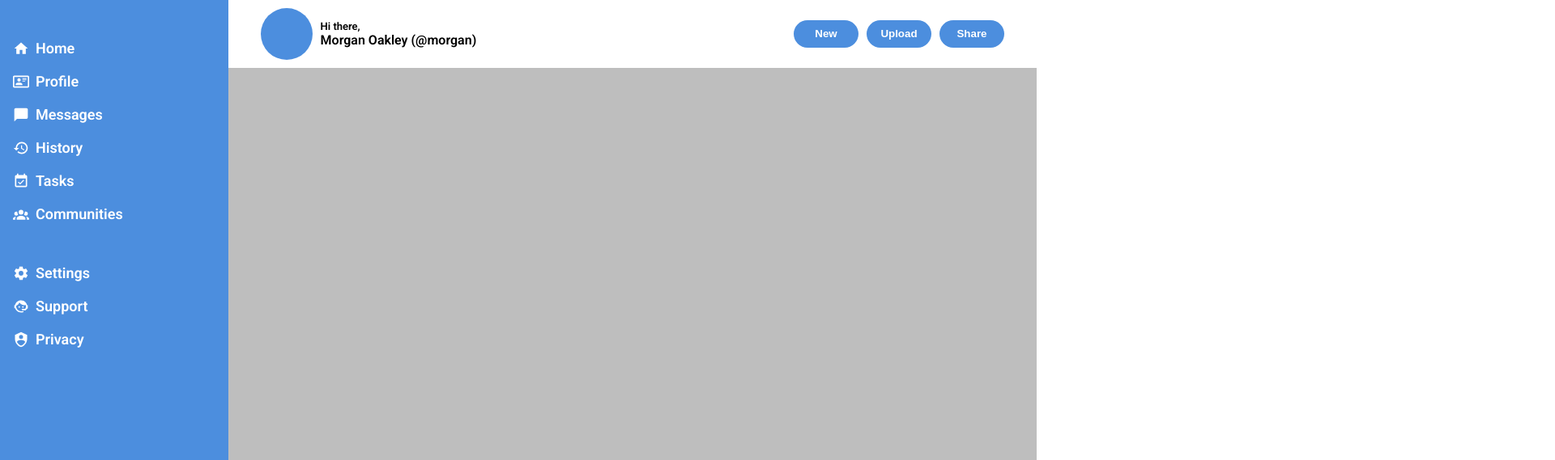
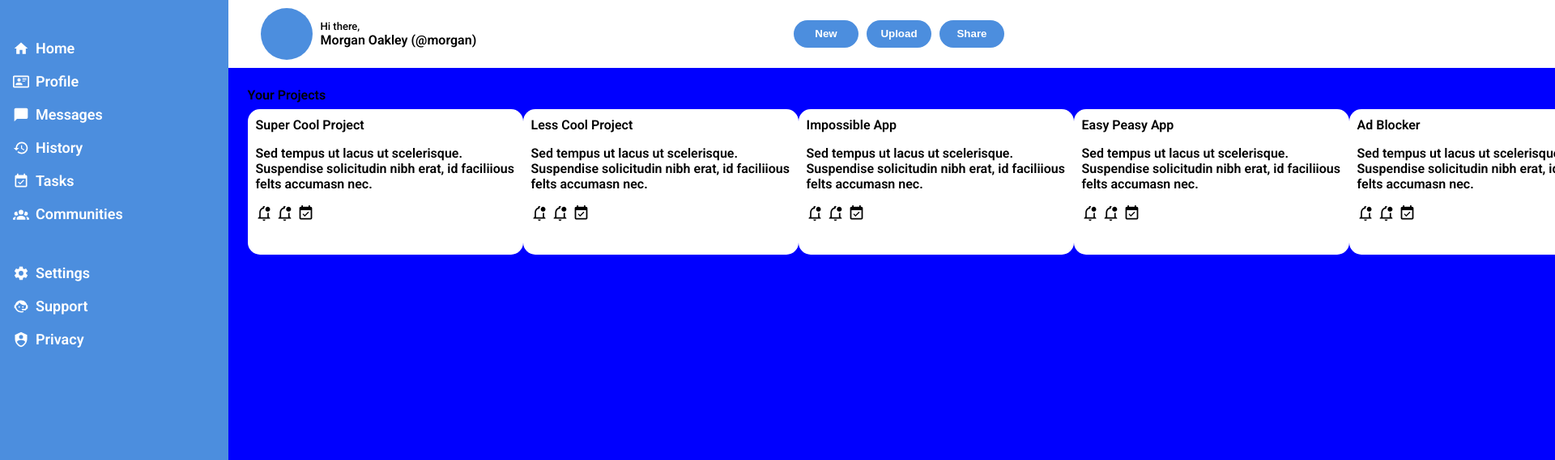
Before and after one commit to hrmp-1/admin-dashboard, a plain HTML site: page index.html in a window 1280 px wide. Shown: the part 47-616 px from the top of the page at 81% size, 1920 px wide, since content can reach past the window. Drawn offline with Linux system fonts and the light colour scheme.

Commit message:
Added some features

```diff
--- a/index.html
+++ b/index.html
@@ -86,7 +86,88 @@
                 </div>
             </div>
         </div>
-        <div class="main-elements"></div>
+        <div class="main-elements">
+            <div class="project-container">
+                <div>Your Projects</div>
+                <div class="project-flexbox">
+                    <div>
+                        <div class="card-text">
+                            <div>Super Cool Project</div>
+                            <p>Sed tempus ut lacus ut scelerisque. Suspendise solicitudin nibh erat, id faciliious felts accumasn nec.</p>
+                        </div>
+                        <div class="card-svg">
+                            <img src="./svg/bell-badge-outline.svg">
+                            <img src="./svg/bell-badge-outline.svg">
+                            <img src="./svg/calendar-check.svg">
+                        </div>
+                    </div>
+                    <div>
+                        <div class="card-text">
+                            <div>Less Cool Project</div>
+                            <p>Sed tempus ut lacus ut scelerisque. Suspendise solicitudin nibh erat, id faciliious felts accumasn nec.</p>
+                        </div>
+                        <div class="card-svg">
+                            <img src="./svg/bell-badge-outline.svg">
+                            <img src="./svg/bell-badge-outline.svg">
+                            <img src="./svg/calendar-check.svg">
+                        </div>
+                    </div>
+                    <div>
+                        <div class="card-text">
+                            <div>Impossible App</div>
+                            <p>Sed tempus ut lacus ut scelerisque. Suspendise solicitudin nibh erat, id faciliious felts accumasn nec.</p>
+                        </div>
+                        <div class="card-svg">
+                            <img src="./svg/bell-badge-outline.svg">
+                            <img src="./svg/bell-badge-outline.svg">
+                            <img src="./svg/calendar-check.svg">
+                        </div>
+                    </div>
+                    <div>
+                        <div class="card-text">
+                            <div>Easy Peasy App</div>
+                            <p>Sed tempus ut lacus ut scelerisque. Suspendise solicitudin nibh erat, id faciliious felts accumasn nec.</p>
+                        </div>
+                        <div class="card-svg">
+                            <img src="./svg/bell-badge-outline.svg">
+                            <img src="./svg/bell-badge-outline.svg">
+                            <img src="./svg/calendar-check.svg">
+                        </div>
+                    </div>
+                    <div>
+                        <div class="card-text">
+                            <div>Ad Blocker</div>
+                            <p>Sed tempus ut lacus ut scelerisque. Suspendise solicitudin nibh erat, id faciliious felts accumasn nec.</p>
+                        </div>
+                        <div class="card-svg">
+                            <img src="./svg/bell-badge-outline.svg">
+                            <img src="./svg/bell-badge-outline.svg">
+                            <img src="./svg/calendar-check.svg">
+                        </div>
+                    </div>
+                    <div>
+                        <div class="card-text">
+                            <div>Money Maker</div>
+                            <p>Sed tempus ut lacus ut scelerisque. Suspendise solicitudin nibh erat, id faciliious felts accumasn nec.</p>
+                        </div>
+                        <div class="card-svg">
+                            <img src="./svg/bell-badge-outline.svg">
+                            <img src="./svg/bell-badge-outline.svg">
+                            <img src="./svg/calendar-check.svg">
+                        </div>
+                    </div>
+                </div>
+                </div>
+            </div>
+            <div class="notification-container">
+                <div>
+                    <div>Announcements</div>
+                </div>
+                <div>
+                    <div>Trending</div>
+                </div>
+            </div>
+        </div>
     </div>
 </body>
 </html>
--- a/styles.css
+++ b/styles.css
@@ -132,6 +132,7 @@ body {
 
 #smaller-text {
     font-size: 13px;
+    font-weight: 500;
 }
 
 #header-button {
@@ -150,3 +151,45 @@ body {
     background-color: var(--blue);
     border-radius: 50%;
 }
+
+.main-elements {
+    display: flex;
+    height: 100vb;
+}
+
+.project-container {
+    flex: .75;
+    background-color: blue;
+    padding: 24px 24px 24px 24px;
+    display: flex;
+    flex-direction: column;
+    gap: 8px;
+}
+
+.notification-container {
+    flex: .25;
+    background-color: red;
+    padding: 24px 24px 24px 24px;
+}
+
+.project-flexbox {
+    display: flex;
+}
+
+.project-flexbox > div {
+    display: flex;
+    flex-direction: column;
+    padding: 10px;
+    border-radius: 15px;
+    background-color: white;
+    width: 20rem;
+    height: 10rem;
+}
+
+.card-svg {
+    display: flex;
+    align-items: center;
+    gap: 5px;
+    height: 1.3em;
+    width: 1.3em;
+}
```
